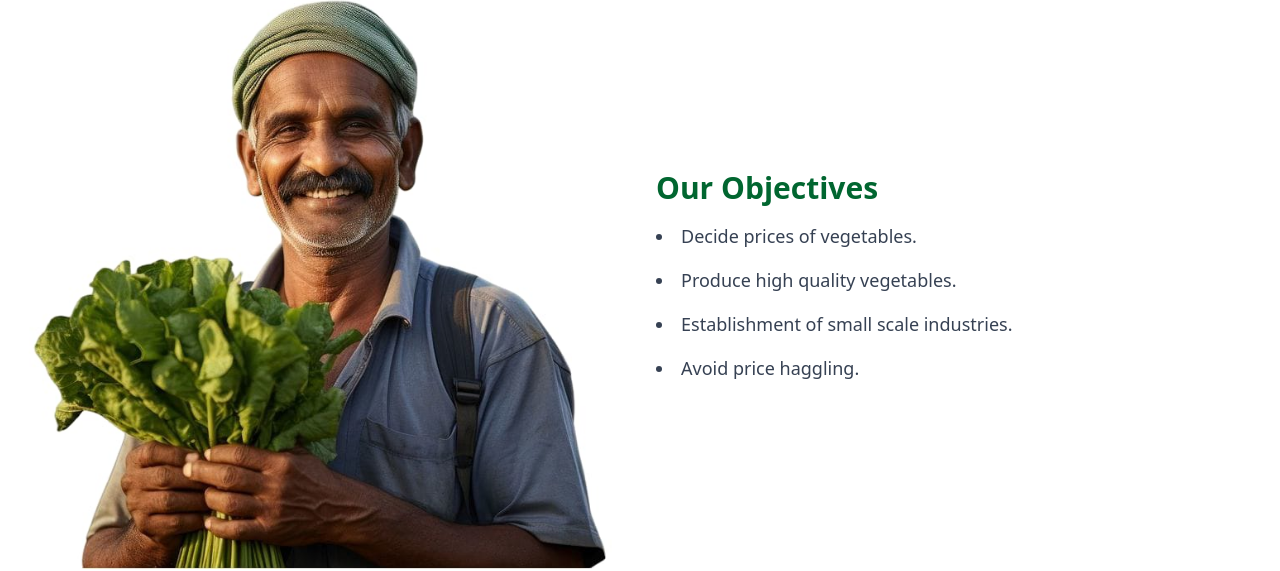
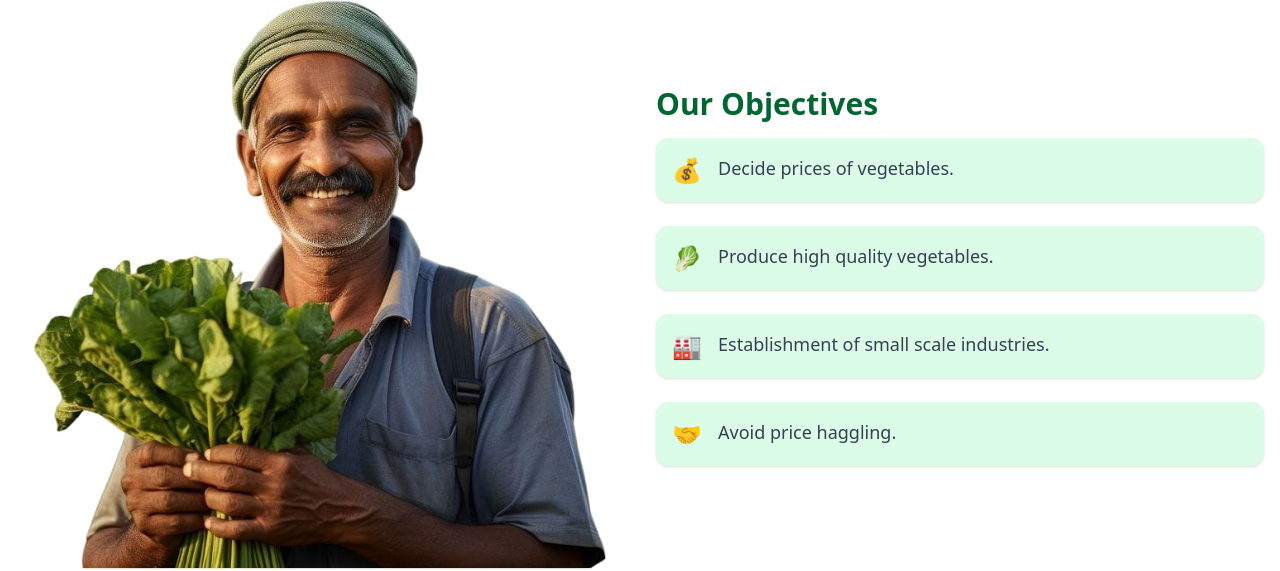
Before and after one commit to RashenThemiya/community, a React (Vite) app in the folder Frontend/: page / in a window 1280 px wide. Shown: the part 829-1400 px from the top of the page. Built offline with nearby package versions, Linux system fonts and the light colour scheme; no server answers.

Commit message:
Objectives Section Modified

```diff
--- a/Frontend/src/pages/Home.jsx
+++ b/Frontend/src/pages/Home.jsx
@@ -77,7 +77,7 @@ const Home = () => {
                 </div>
             </div>
 
-            {/* Our Objectives Section */}
+            {/* Our Objectives Section - Updated */}
             <div className="py-16 bg-white">
                 <div className="container mx-auto px-4 grid grid-cols-1 md:grid-cols-2 gap-8 items-center">
                     {/* Left Side Image */}
@@ -89,15 +89,25 @@ const Home = () => {
                         />
                     </div>
 
-                    {/* Right Side Objectives */}
+                    {/* Right Side Objectives - Enhanced UI */}
                     <div className="space-y-6">
                         <h2 className="text-3xl font-bold text-green-800 mb-4">Our Objectives</h2>
-                        <ul className="space-y-4 list-disc list-inside text-lg text-gray-700">
-                            <li>Decide prices of vegetables.</li>
-                            <li>Produce high quality vegetables.</li>
-                            <li>Establishment of small scale industries.</li>
-                            <li>Avoid price haggling.</li>
-                        </ul>
+                        <div className="space-y-6">
+                            {[
+                                { icon: "💰", text: "Decide prices of vegetables." },
+                                { icon: "🥬", text: "Produce high quality vegetables." },
+                                { icon: "🏭", text: "Establishment of small scale industries." },
+                                { icon: "🤝", text: "Avoid price haggling." },
+                            ].map((item, index) => (
+                                <div
+                                    key={index}
+                                    className="flex items-start space-x-4 p-4 bg-green-100 rounded-xl shadow-sm hover:shadow-md transition"
+                                >
+                                    <div className="text-2xl">{item.icon}</div>
+                                    <p className="text-lg text-gray-700">{item.text}</p>
+                                </div>
+                            ))}
+                        </div>
                     </div>
                 </div>
             </div>
```
